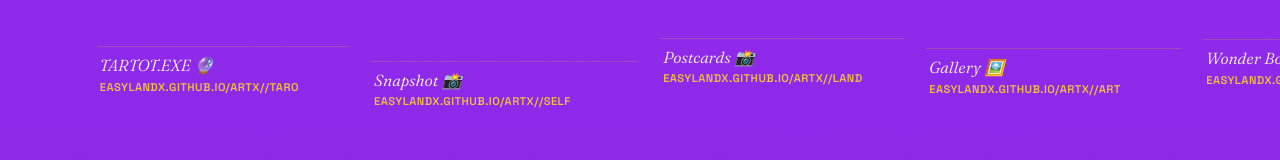
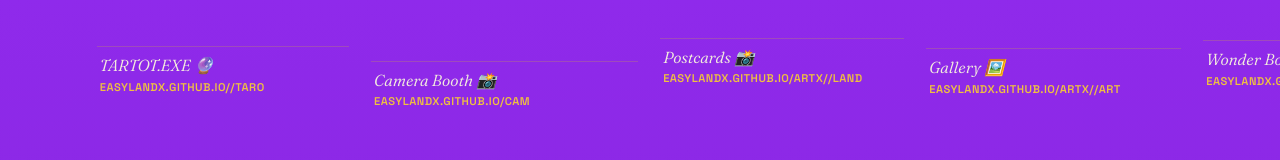
Before and after one commit to easylandx/artx, a plain HTML site: page index.html in a window 1280 px wide. Shown: the part 2663-2823 px from the top of the page. Drawn offline with Linux system fonts and the light colour scheme.

Commit message:
Update index.html

```diff
--- a/index.html
+++ b/index.html
@@ -523,32 +523,32 @@
     </div>
 
     <div class="piece">
-      <a class="frame linkframe" href="https://easylandx.github.io/artx//gard" target="_blank" rel="noopener">
+      <a class="frame linkframe" href="https://easylandx.github.io/artx/binary.html" target="_blank" rel="noopener">
         <div class="proj-emoji">🌻</div>
       </a>
       <div class="plaque">
         <div class="ptitle">Binary Garden 🌻</div>
-        <div class="pmeta">easylandx.github.io/artx//gard</div>
+        <div class="pmeta">easylandx.github.io/artx/binary.html</div>
       </div>
     </div>
 
     <div class="piece">
-      <a class="frame linkframe" href="https://easylandx.github.io/artx//taro" target="_blank" rel="noopener">
+      <a class="frame linkframe" href="https://easylandx.github.io/taro" target="_blank" rel="noopener">
         <div class="proj-emoji">🔮</div>
       </a>
       <div class="plaque">
         <div class="ptitle">TARTOT.EXE 🔮</div>
-        <div class="pmeta">easylandx.github.io/artx//taro</div>
+        <div class="pmeta">easylandx.github.io//taro</div>
       </div>
     </div>
 
     <div class="piece">
-      <a class="frame linkframe" href="https://easylandx.github.io/artx//self" target="_blank" rel="noopener">
+      <a class="frame linkframe" href="https://easylandx.github.io/cam" target="_blank" rel="noopener">
         <div class="proj-emoji">📸</div>
       </a>
       <div class="plaque">
-        <div class="ptitle">Snapshot 📸</div>
-        <div class="pmeta">easylandx.github.io/artx//self</div>
+        <div class="ptitle">Camera Booth 📸</div>
+        <div class="pmeta">easylandx.github.io/cam</div>
       </div>
     </div>
 
```
